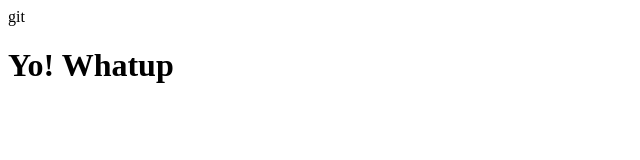
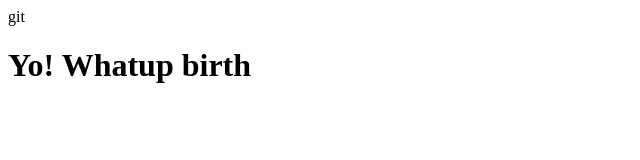
Before and after one commit to Hunkoys/notesample, a plain HTML site: page index.html in a window 1280 px wide. Shown: the whole page, without its empty margins (0-640 px from the left). Drawn offline with Linux system fonts and the light colour scheme.

Commit message:
Added explicit content

```diff
--- a/index.html
+++ b/index.html
@@ -8,6 +8,6 @@
     git<title>Note Sample</title>
 </head>
 <body>
-    <h1>Yo! Whatup</h1>
+    <h1>Yo! Whatup  birth</h1>
 </body>
 </html>
```
